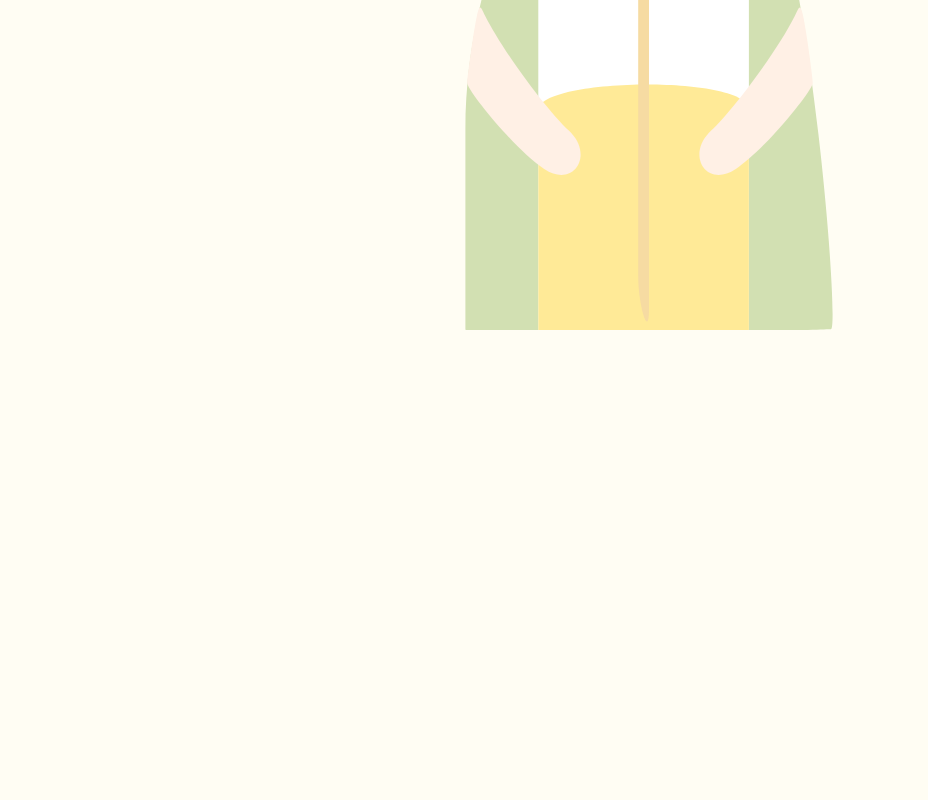
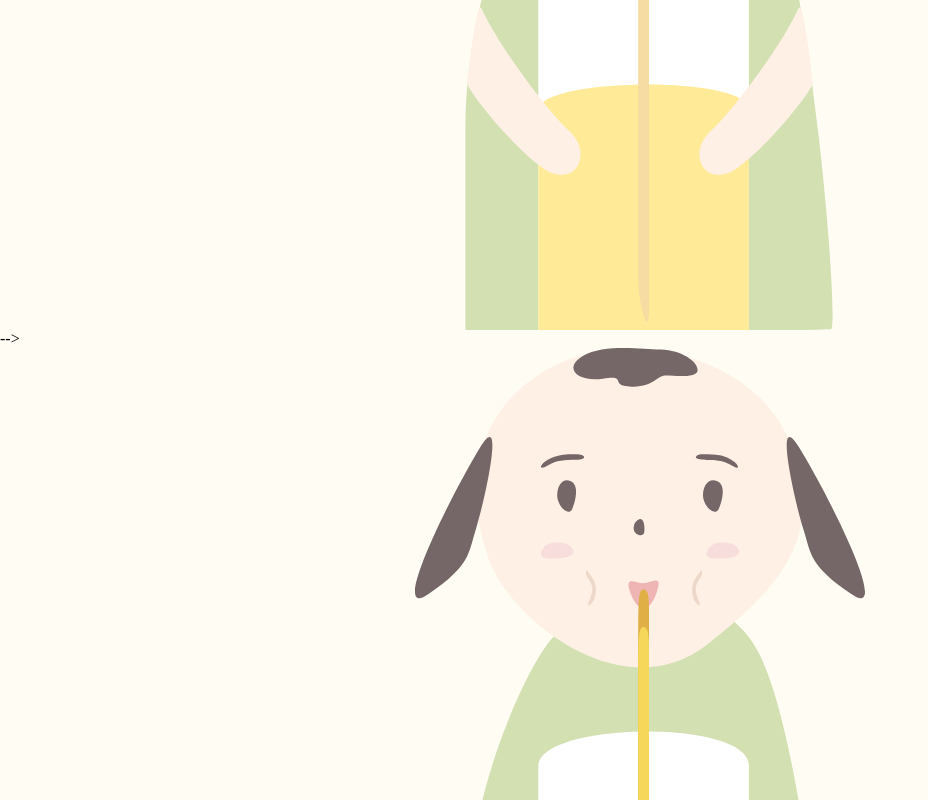
Before and after one commit to SafiaJeff/Eugenie-Safia-Web3-VER2, a plain HTML site: page deploy/404page.html in a window 1280 px wide. Shown: the part 3169-3969 px from the top of the page, without its empty margins (0-928 px from the left). Drawn offline with nearby package versions, Linux system fonts and the light colour scheme.

Commit message:
updated child svg

```diff
--- a/deploy/404page.html
+++ b/deploy/404page.html
@@ -120,37 +120,6 @@
         </section>
 
 
-
-        <!--
-    <section>
-      <svg id="child" width="450" xmlns="http://www.w3.org/2000/svg" viewBox="0 0 526 883">
-        <g id="Page-1" stroke="none" stroke-width="1" fill="none" fill-rule="evenodd">
-          <g id="404-page-beginning" transform="translate(-363 -2796)">
-            <path d="M521.016 3138.37C497.082 3166.629 422 3311.783 422 3480.538v233.714c0 15.186 416.495 0 427.08 0 10.583 0-23.417-430.538-81.154-554.872-57.737-124.334-222.976-49.266-246.91-21.008z" id="body" fill="#D2E0B2"/>
-            <path d="M514.862 2822.672c-90.425 54.384-90.744 147.228-65.545 219.24 25.199 72.012 157.606 175.712 254.136 101.492 96.53-74.221 138.84-134.261 98.109-237.672-40.73-103.411-196.275-137.445-286.7-83.06z" id="face" fill="#FFF0E5"/>
-            <path d="M630.796 3071.265c-9.823 0-23.352-10.413-15.39 12.03 7.963 22.443 22.265 24.742 30.927 0 8.663-24.742-5.715-12.03-15.537-12.03z" id="mouth" fill="#EFB5B5"/>
-            <path d="M508 3284.267c0-50.987 246-56.325 246 0v453.287c0 57.713-246 58.143-246 0v-453.287z" id="glass" fill="#FFF"/>
-            <path d="M508 3413.769c0-37.694 246-41.64 246 0v335.111c0 42.667-246 42.985-246 0V3413.77z" id="juice" fill="#FFEA97"/>
-            <path d="M624 3121.752v381.479c0 26.13 13 56.813 13 28.407v-433.885c0-18.381-13-42.293-13 24z" id="straw" fill="#F6DBA2"/>
-            <path d="M445.11 3346.914c19.28 38.379 69.203 106.948 98.683 134.832 29.48 27.885 5.181 67.327-29.48 44.353C479.65 3503.126 424 3433.714 424 3425.381c0-5.976 7.2-59.502 11.372-78.466 3.385-15.392 4.285-10.854 9.737 0z" id="left-arm" fill="#FFF0E5"/>
-            <path d="M716.11 3346.914c19.28 38.379 69.203 106.948 98.683 134.832 29.48 27.885 5.181 67.327-29.48 44.353C750.65 3503.126 695 3433.714 695 3425.381c0-5.976 7.2-59.502 11.372-78.466 3.385-15.392 4.285-10.854 9.737 0z" id="right-arm" fill="#FFF0E5" transform="matrix(-1 0 0 1 1523 0)"/>
-            <path d="M625.785 2996.208c-5.68 1.853-7.83 8.149-6.313 12.763 1.517 4.615 11.105 7.572 12.18 1.973 1.074-5.598-.187-16.59-5.867-14.736z" id="nose" fill="#756767"/>
-            <path d="M545.528 2951.963c-10.28-4.122-16.833 5.632-16.517 17.07.316 11.436 13.923 24.307 18.364 14.47 4.44-9.837 8.432-27.42-1.847-31.54z" id="left-eye" fill="#756767"/>
-            <path d="M716.528 2951.963c-10.28-4.122-16.833 5.632-16.517 17.07.316 11.436 13.923 24.307 18.364 14.47 4.44-9.837 8.432-27.42-1.847-31.54z" id="right-eye" fill="#756767"/>
-            <path d="M518.83 2933.398c10.42-6.464 19.178-6.371 32.828-6.748 13.649-.376 11.203-6.65 0-6.65-11.204 0-22.37.287-32.828 6.65-10.459 6.363-10.421 13.212 0 6.748z" id="left-eyebrow" fill="#756767"/>
-            <path d="M698.673 2933.398c10.213-6.464 18.795-6.371 32.172-6.748 13.376-.376 10.979-6.65 0-6.65-10.98 0-21.923.287-32.172 6.65-10.249 6.363-10.212 13.212 0 6.748z" id="right-eyebrow" fill="#756767" transform="matrix(-1 0 0 1 1431 0)"/>
-            <path d="M513.665 3029.445c-4.918 8.594-4.032 12.555 11.274 12.555 15.307 0 27.467-3.961 21.524-12.555-5.943-8.593-27.88-8.593-32.798 0z" id="left-cheek" fill="#F8DDDD"/>
-            <path d="M706.737 3029.445c-5.05 8.594-4.141 12.555 11.579 12.555s28.209-3.961 22.105-12.555c-6.104-8.593-28.633-8.593-33.684 0z" id="right-cheek" fill="#F8DDDD"/>
-            <path d="M439.682 2911.99c-30.297 48.848-110.578 205.322-60.763 171.184 49.815-34.139 46.41-46.803 55.863-76.276 9.452-29.474 35.197-143.758 4.9-94.909z" id="left-hair" fill="#756767"/>
-            <path d="M874.682 2911.99c-30.297 48.848-110.578 205.322-60.763 171.184 49.815-34.139 46.41-46.803 55.863-76.276 9.452-29.474 35.197-143.758 4.9-94.909z" id="right-hair" fill="#756767" transform="matrix(-1 0 0 1 1687 0)"/>
-            <path d="M559.984 2805.424c-23.291 14.197-6.714 31.498 23.291 27.003 30.005-4.496 5.95 8.585 32.78 9.528 26.83.942 28.906-13.137 40.114-13.137 11.207 0 36.485 3.363 36.826-6.462.341-9.826-18.2-23.603-42.469-24.456-24.268-.853-67.25-6.672-90.542 7.524z" id="front-hair" fill="#756767"/>
-          </g>
-        </g>
-      </svg>
-    </section> -->
-
-
-        <section>
         <svg id="child" width="450" xmlns="http://www.w3.org/2000/svg" viewBox="0 0 500 873">
           <g id="Page-1" stroke="none" stroke-width="1" fill="none" fill-rule="evenodd">
             <g id="404-page-beginning" transform="translate(-249 -2806)">
@@ -188,8 +157,8 @@
                 d="M396.517 2936.56c10.004-6.06 18.411-5.973 31.514-6.325 13.104-.353 10.756-6.235 0-6.235-10.755 0-21.475.27-31.514 6.235-10.04 5.965-10.005 12.385 0 6.325z"
                 id="left-eyebrow" fill="#756767" />
               <path
-                  d="M568.36 2936.56c9.796-6.06 18.028-5.973 30.858-6.325 12.83-.353 10.532-6.235 0-6.235-10.531 0-21.027.27-30.858 6.235-9.83 5.965-9.796 12.385 0 6.325z"
-                  id="right-eyebrow" fill="#756767" transform="matrix(-1 0 0 1 1169 0)" />
+                d="M561 2927.695c0 1.759 8.352 2.655 12.262 2.655s14.337 0 21.04 2.876c6.702 2.876 11.196 6.542 12.959 5.774 1.763-.768-.578-4.048-2.591-5.774-2.013-1.726-9.144-6.85-17.07-8.068-4.9-1.158-15.08-1.158-19.61-1.158-4.53 0-6.99 1.936-6.99 3.695z"
+                id="right-eyebrow" fill="#756767" />
               <path
                 d="M391.593 3028.106c-4.785 8.141-3.923 11.894 10.97 11.894 14.892 0 26.724-3.753 20.941-11.894-5.782-8.141-27.126-8.141-31.911 0z"
                 id="left-cheek" class="cheek" fill="#F8DDDD" />
@@ -214,37 +183,77 @@
             </g>
           </g>
         </svg>
-        </section>
+      </section> -->
 
-      <!-- <section id="child-new">
+      <section id="child">
         <svg xmlns="http://www.w3.org/2000/svg" viewBox="0 0 500 873">
           <g id="Page-1" stroke="none" stroke-width="1" fill="none" fill-rule="evenodd">
             <g id="404-page-beginning" transform="translate(-249 -2806)">
-              <path d="M399.17 3130.994c-22.763 26.87-94.17 164.892-94.17 325.356v222.232c0 14.44 396.107 0 406.173 0 10.066 0-22.27-409.386-77.18-527.611-54.91-118.226-212.062-46.846-234.824-19.977z" id="body" fill="#D2E0B2"/>
-              <path d="M392.89 2831.43c-85.928 51.753-86.23 140.104-62.285 208.631 23.945 68.528 149.767 167.21 241.496 96.581 91.729-70.63 131.933-127.764 93.228-226.171-38.704-98.407-186.512-130.795-272.44-79.042z" id="face" fill="#FFF0E5"/>
-              <path d="M502.807 3067.067c-9.277 0-22.054-9.782-14.534 11.301 7.52 21.083 21.027 23.243 29.209 0 8.181-23.243-5.398-11.3-14.675-11.3z" id="mouth" fill="#EFB5B5"/>
-              <path d="M386 3270.242c0-48.423 234-53.493 234 0v430.496c0 54.811-234 55.22-234 0v-430.496z" id="glass" fill="#FFF"/>
-              <path d="M386 3393.27c0-35.796 234-39.544 234 0v318.228c0 40.518-234 40.82-234 0V3393.27z" id="juice" fill="#FFEA97"/>
-              <path d="M497 3130.078v488.95c0 33.49 12 72.818 12 36.409v-556.12c0-12.224 0-25.256-6.34-25.256-5.66 0-5.66 15.138-5.66 56.017z" id="straw" fill="#E0AF46"/>
-              <path d="M497 3172.018v488.949c0 33.491 12 72.818 12 36.409v-556.119c0-12.225 0-25.257-6.34-25.257-5.66 0-5.66 15.138-5.66 56.018z" id="straw-juice" fill="#F6D759"/>
-              <path d="M326.998 3330.409c18.266 36.42 65.562 101.49 93.49 127.952 27.928 26.462 4.909 63.891-27.928 42.09-32.838-21.8-85.56-87.672-85.56-95.579 0-5.67 6.822-56.466 10.773-74.463 3.207-14.607 4.06-10.3 9.225 0z" id="left-arm" fill="#FFF0E5"/>
-              <path d="M584.998 3330.409c18.266 36.42 65.562 101.49 93.49 127.952 27.928 26.462 4.909 63.891-27.928 42.09-32.838-21.8-85.56-87.672-85.56-95.579 0-5.67 6.822-56.466 10.773-74.463 3.207-14.607 4.06-10.3 9.225 0z" id="right-arm" fill="#FFF0E5" transform="matrix(-1 0 0 1 1256 0)"/>
-              <path d="M498.263 2996.208c-5.243 1.853-7.228 8.149-5.827 12.763 1.4 4.615 10.25 7.572 11.242 1.973.992-5.598-.172-16.59-5.415-14.736z" id="nose" fill="#756767"/>
-              <path d="M422.09 2953.936c-9.385-4.007-15.369 5.476-15.08 16.595.289 11.12 12.712 23.632 16.767 14.069 4.054-9.563 7.7-26.657-1.686-30.664z" id="left-eye" fill="#756767"/>
-              <path d="M584.81 2953.936c-9.834-4.007-16.102 5.476-15.8 16.595.303 11.12 13.318 23.632 17.566 14.069 4.247-9.563 8.066-26.657-1.767-30.664z" id="right-eye" fill="#756767"/>
-              <path d="M396.517 2936.56c10.004-6.06 18.411-5.973 31.514-6.325 13.104-.353 10.756-6.235 0-6.235-10.755 0-21.475.27-31.514 6.235-10.04 5.965-10.005 12.385 0 6.325z" id="left-eyebrow" fill="#756767"/>
-              <path d="M568.36 2936.56c9.796-6.06 18.028-5.973 30.858-6.325 12.83-.353 10.532-6.235 0-6.235-10.531 0-21.027.27-30.858 6.235-9.83 5.965-9.796 12.385 0 6.325z" id="right-eyebrow" fill="#756767" transform="matrix(-1 0 0 1 1169 0)"/>
-              <path d="M391.593 3028.106c-4.785 8.141-3.923 11.894 10.97 11.894 14.892 0 26.724-3.753 20.941-11.894-5.782-8.141-27.126-8.141-31.911 0z" id="left-cheek" fill="#F8DDDD"/>
-              <path d="M575.593 3028.106c-4.785 8.141-3.923 11.894 10.97 11.894 14.892 0 26.724-3.753 20.941-11.894-5.782-8.141-27.126-8.141-31.911 0z" id="right-cheek" fill="#F8DDDD"/>
-              <path d="M321.469 2916.415c-28.632 46.51-104.502 195.494-57.424 162.99 47.077-32.504 43.86-44.562 52.793-72.625 8.932-28.062 33.263-136.875 4.631-90.365z" id="left-hair" fill="#756767"/>
-              <path d="M735.312 2916.415c-28.965 46.51-105.718 195.494-58.093 162.99 47.626-32.504 44.37-44.562 53.407-72.625 9.037-28.062 33.65-136.875 4.686-90.365z" id="right-hair" fill="#756767" transform="matrix(-1 0 0 1 1411 0)"/>
-              <path d="M435.526 2814.81c-22.32 13.27-6.434 29.443 22.321 25.241 28.755-4.202 5.701 8.026 31.414 8.907 25.712.88 27.702-12.28 38.442-12.28 10.74 0 34.966 3.143 35.293-6.041.326-9.185-17.443-22.064-40.7-22.86-23.257-.798-64.449-6.238-86.77 7.033z" id="front-hair" fill="#756767"/>
-              <path d="M445.935 3061.333c7.32 10.784 3.697 26.234-2.547 30.038-6.243 3.803 4.072-10.507 2.547-19.433-1.524-8.927-6.931-10.573-6.931-15.4 0-4.828-.388-5.99 6.931 4.795z" id="left-dimple" fill="#ECD7C8"/>
-              <path d="M563.935 3061.333c7.32 10.784 3.697 26.234-2.547 30.038-6.243 3.803 4.072-10.507 2.547-19.433-1.524-8.927-6.931-10.573-6.931-15.4 0-4.828-.388-5.99 6.931 4.795z" id="right-dimple" fill="#ECD7C8" transform="matrix(-1 0 0 1 1125 0)"/>
+              <path
+                d="M399.17 3130.994c-22.763 26.87-94.17 164.892-94.17 325.356v222.232c0 14.44 396.107 0 406.173 0 10.066 0-22.27-409.386-77.18-527.611-54.91-118.226-212.062-46.846-234.824-19.977z"
+                id="body" fill="#D2E0B2" />
+              <path
+                d="M392.89 2831.43c-85.928 51.753-86.23 140.104-62.285 208.631 23.945 68.528 149.767 167.21 241.496 96.581 91.729-70.63 131.933-127.764 93.228-226.171-38.704-98.407-186.512-130.795-272.44-79.042z"
+                id="face" fill="#FFF0E5" />
+              <path
+                d="M502.807 3067.067c-9.277 0-22.054-9.782-14.534 11.301 7.52 21.083 21.027 23.243 29.209 0 8.181-23.243-5.398-11.3-14.675-11.3z"
+                id="mouth" fill="#EFB5B5" />
+              <path d="M386 3270.242c0-48.423 234-53.493 234 0v430.496c0 54.811-234 55.22-234 0v-430.496z" id="glass"
+                fill="#FFF" />
+              <path d="M386 3393.27c0-35.796 234-39.544 234 0v318.228c0 40.518-234 40.82-234 0V3393.27z" id="juice"
+                fill="#FFEA97" />
+              <path
+                d="M497 3130.078v488.95c0 33.49 12 72.818 12 36.409v-556.12c0-12.224 0-25.256-6.34-25.256-5.66 0-5.66 15.138-5.66 56.017z"
+                id="straw" fill="#E0AF46" />
+              <path
+                d="M497 3172.018v488.949c0 33.491 12 72.818 12 36.409v-556.119c0-12.225 0-25.257-6.34-25.257-5.66 0-5.66 15.138-5.66 56.018z"
+                id="straw-juice" fill="#F6D759" />
+              <path
+                d="M326.998 3330.409c18.266 36.42 65.562 101.49 93.49 127.952 27.928 26.462 4.909 63.891-27.928 42.09-32.838-21.8-85.56-87.672-85.56-95.579 0-5.67 6.822-56.466 10.773-74.463 3.207-14.607 4.06-10.3 9.225 0z"
+                id="left-arm" fill="#FFF0E5" />
+              <path
+                d="M584.998 3330.409c18.266 36.42 65.562 101.49 93.49 127.952 27.928 26.462 4.909 63.891-27.928 42.09-32.838-21.8-85.56-87.672-85.56-95.579 0-5.67 6.822-56.466 10.773-74.463 3.207-14.607 4.06-10.3 9.225 0z"
+                id="right-arm" fill="#FFF0E5" transform="matrix(-1 0 0 1 1256 0)" />
+              <path
+                d="M498.263 2996.208c-5.243 1.853-7.228 8.149-5.827 12.763 1.4 4.615 10.25 7.572 11.242 1.973.992-5.598-.172-16.59-5.415-14.736z"
+                id="nose" fill="#756767" />
+              <path
+                d="M422.09 2953.936c-9.385-4.007-15.369 5.476-15.08 16.595.289 11.12 12.712 23.632 16.767 14.069 4.054-9.563 7.7-26.657-1.686-30.664z"
+                id="left-eye" fill="#756767" />
+              <path
+                d="M584.81 2953.936c-9.834-4.007-16.102 5.476-15.8 16.595.303 11.12 13.318 23.632 17.566 14.069 4.247-9.563 8.066-26.657-1.767-30.664z"
+                id="right-eye" fill="#756767" />
+              <path
+                d="M396.517 2936.56c10.004-6.06 18.411-5.973 31.514-6.325 13.104-.353 10.756-6.235 0-6.235-10.755 0-21.475.27-31.514 6.235-10.04 5.965-10.005 12.385 0 6.325z"
+                id="left-eyebrow" fill="#756767" />
+              <path
+                d="M561 2927.695c0 1.759 8.352 2.655 12.262 2.655s14.337 0 21.04 2.876c6.702 2.876 11.196 6.542 12.959 5.774 1.763-.768-.578-4.048-2.591-5.774-2.013-1.726-9.144-6.85-17.07-8.068-4.9-1.158-15.08-1.158-19.61-1.158-4.53 0-6.99 1.936-6.99 3.695z"
+                id="right-eyebrow" fill="#756767" />
+              <path
+                d="M391.593 3028.106c-4.785 8.141-3.923 11.894 10.97 11.894 14.892 0 26.724-3.753 20.941-11.894-5.782-8.141-27.126-8.141-31.911 0z"
+                id="left-cheek" fill="#F8DDDD" />
+              <path
+                d="M575.593 3028.106c-4.785 8.141-3.923 11.894 10.97 11.894 14.892 0 26.724-3.753 20.941-11.894-5.782-8.141-27.126-8.141-31.911 0z"
+                id="right-cheek" fill="#F8DDDD" />
+              <path
+                d="M321.469 2916.415c-28.632 46.51-104.502 195.494-57.424 162.99 47.077-32.504 43.86-44.562 52.793-72.625 8.932-28.062 33.263-136.875 4.631-90.365z"
+                id="left-hair" fill="#756767" />
+              <path
+                d="M735.312 2916.415c-28.965 46.51-105.718 195.494-58.093 162.99 47.626-32.504 44.37-44.562 53.407-72.625 9.037-28.062 33.65-136.875 4.686-90.365z"
+                id="right-hair" fill="#756767" transform="matrix(-1 0 0 1 1411 0)" />
+              <path
+                d="M435.526 2814.81c-22.32 13.27-6.434 29.443 22.321 25.241 28.755-4.202 5.701 8.026 31.414 8.907 25.712.88 27.702-12.28 38.442-12.28 10.74 0 34.966 3.143 35.293-6.041.326-9.185-17.443-22.064-40.7-22.86-23.257-.798-64.449-6.238-86.77 7.033z"
+                id="front-hair" fill="#756767" />
+              <path
+                d="M445.935 3061.333c7.32 10.784 3.697 26.234-2.547 30.038-6.243 3.803 4.072-10.507 2.547-19.433-1.524-8.927-6.931-10.573-6.931-15.4 0-4.828-.388-5.99 6.931 4.795z"
+                id="left-dimple" fill="#ECD7C8" />
+              <path
+                d="M563.935 3061.333c7.32 10.784 3.697 26.234-2.547 30.038-6.243 3.803 4.072-10.507 2.547-19.433-1.524-8.927-6.931-10.573-6.931-15.4 0-4.828-.388-5.99 6.931 4.795z"
+                id="right-dimple" fill="#ECD7C8" transform="matrix(-1 0 0 1 1125 0)" />
             </g>
           </g>
         </svg>
-      </section> -->
+      </section>
 
 
       <section id="story-text">
```
Also changed, not shown: 1 other file. Lines whose indentation alone changed are shown as unchanged.
